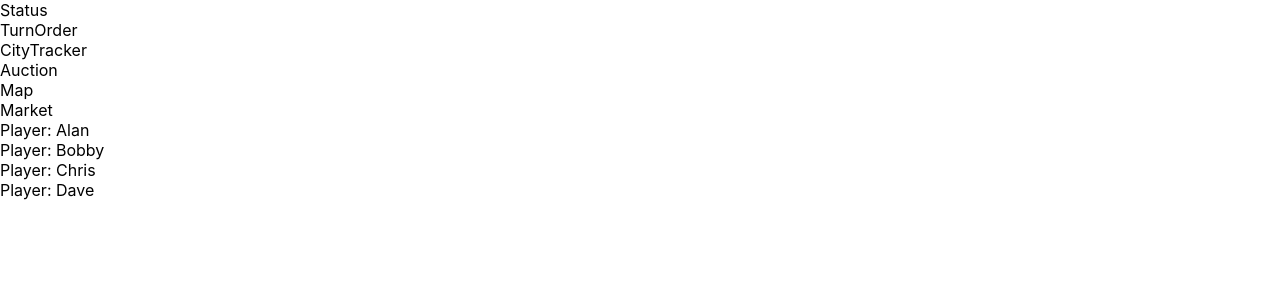
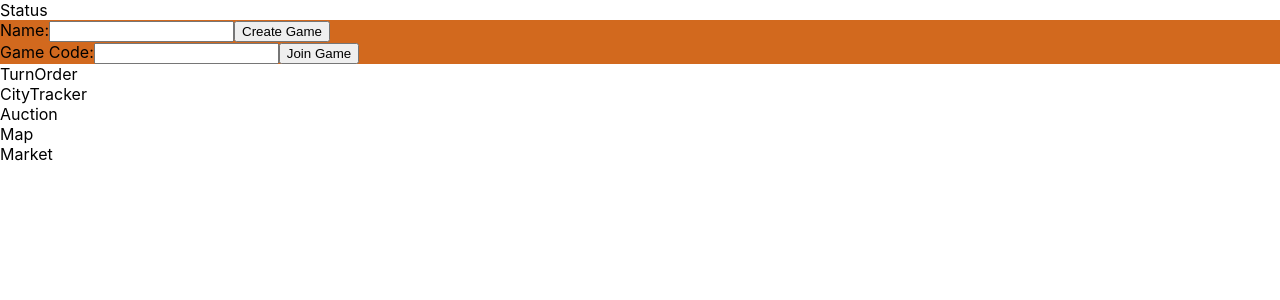
Before and after one commit to brentjohnson/powergrid, a React (Create React App) app: page / in a window 1280 px wide. Shown: the top 300 px of the page. Built offline with nearby package versions, Linux system fonts and the light colour scheme.

Commit message:
Rudimentary create game/join game logic.

```diff
--- a/src/App.css
+++ b/src/App.css
@@ -13,3 +13,8 @@
 .App-link {
   color: #f8fb61;
 }
+
+
+.CreateJoin {
+  background-color: chocolate;
+}
--- a/src/App.js
+++ b/src/App.js
@@ -1,24 +1,35 @@
 import React from 'react';
-import Status from './Status.js'
-import TurnOrder from './TurnOrder.js'
+
+import Auction from './Auction.js'
 import CityTracker from './CityTracker.js'
-import Auction from './Auction.js'
+import CreateJoin from './CreateJoin.js'
 import Map from './Map.js'
 import Market from './Market.js'
 import Player from './Player.js'
+import Status from './Status.js'
+import TurnOrder from './TurnOrder.js'
+
 import './App.css';
 
 class App extends React.Component {
   constructor(props) {
     super(props);
     this.state = {
-      players: [
-        { name: 'Alan' },
-        { name: 'Bobby' },
-        { name: 'Chris' },
-        { name: 'Dave' },
-      ]
+      gamecode: null,
+      players: []
     };
+  }
+
+  creategame(name) {
+    this.setState({ players: [{ name: name }] });
+    this.setState({ gamecode: 'asdf' });
+  }
+
+  joingame(gamecode, name) {
+    let playerlist = [...this.state.players];
+    playerlist.push({ name: name });
+    this.setState({ players: playerlist });
+    this.setState({ gamecode: gamecode });
   }
 
   render() {
@@ -31,12 +42,15 @@ class App extends React.Component {
 
     return (
       <div className="App">
-        <Status></Status>
-        <TurnOrder></TurnOrder>
-        <CityTracker></CityTracker>
-        <Auction></Auction>
-        <Map></Map>
-        <Market></Market>
+        <Status />
+        <CreateJoin
+          onCreate={(x) => this.creategame(x)}
+          onJoin={(x, y) => this.joingame(x, y)} />
+        <TurnOrder />
+        <CityTracker />
+        <Auction />
+        <Map />
+        <Market />
         {players}
       </div>
     );
--- /dev/null
+++ b/src/CreateJoin.js
@@ -0,0 +1,37 @@
+import React from 'react';
+
+class CreateJoin extends React.Component {
+  constructor(props) {
+    super(props);
+    this.state = {
+      name: '',
+      gamecode: '',
+    };
+
+    this.handleChangeName = this.handleChangeName.bind(this);
+    this.handleChangeGameCode = this.handleChangeGameCode.bind(this);
+  }
+
+  handleChangeName(event) {
+    this.setState({ name: event.target.value });
+  }
+
+  handleChangeGameCode(event) {
+    this.setState({ gamecode: event.target.value });
+  }
+
+  render() {
+    return (
+      <div className="CreateJoin">
+        Name:<input value={this.state.name} onChange={this.handleChangeName}></input>
+        <button onClick={() => this.props.onCreate(this.state.name)}>Create Game</button>
+        <br />
+        Game Code:<input value={this.state.gamecode} onChange={this.handleChangeGameCode}></input>
+        <button
+          onClick={() => this.props.onJoin(this.state.gamecode, this.state.name)}>Join Game</button>
+      </div >
+    );
+  }
+}
+
+export default CreateJoin;
```
Also changed, not shown: 1 other file (tests, documents, lock files or other folders).
